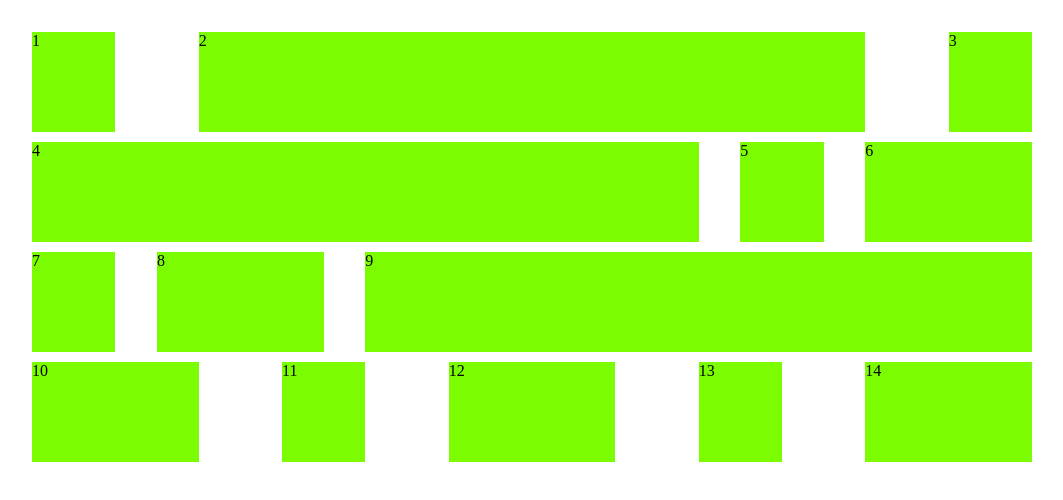
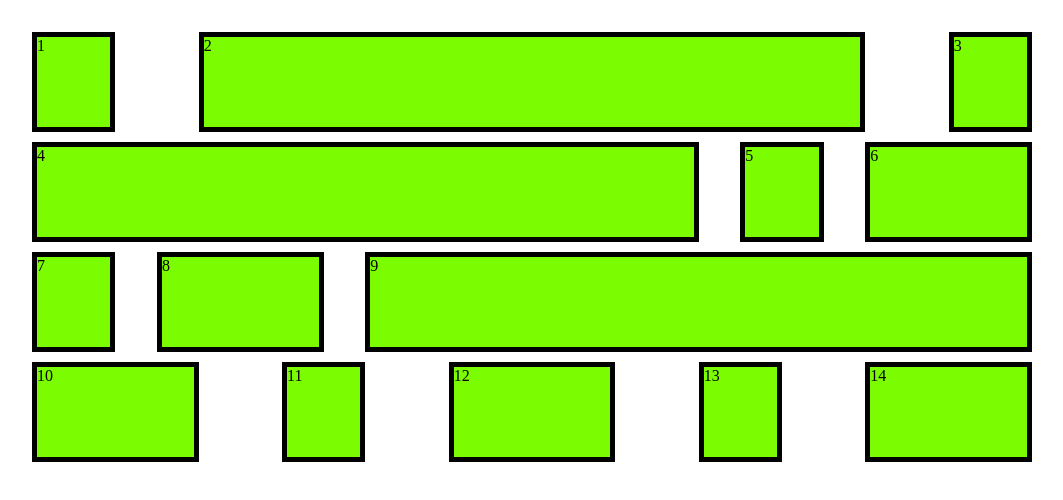
Before and after one commit to SeamusMichaelHoban/GridPracticeTwo, a plain HTML site: page GridPracticeTwo/indexFour.html in a window 1280 px wide. Shown: the whole page, without its empty margins (108-1171 px from the left). Drawn offline with Linux system fonts and the light colour scheme.

```diff
--- a/GridPracticeTwo/style4.css
+++ b/GridPracticeTwo/style4.css
@@ -11,56 +11,70 @@
 .cone {
     grid-column: 1 / span 2;
     background-color:lawngreen;
+    border: 5px solid black;
 }
 .ctwo {
     grid-column: 5 / span 16;
     background-color: lawngreen;
+    border: 5px solid black;
 }
 .cthree {
     grid-column: 23 / span 2;
     background-color: lawngreen;
+    border: 5px solid black;
 }
 .cfour {
     grid-column: 1 / span 16;
     background-color: lawngreen;
+    border: 5px solid black;
 }
 .cfive {
     grid-column: 18 / span 2;
     background-color: lawngreen;
+    border: 5px solid black;
 }
 .csix {
     grid-column: 21 / span 4;
     background-color: lawngreen;
+    border: 5px solid black;
 }
 .cseven {
     grid-column: 1 / span 2;
     background-color: lawngreen;
+    border: 5px solid black;
 }
 .ceight {
     grid-column: 4 / span 4;
     background-color: lawngreen;
+    border: 5px solid black;
 }
 .cnine {
     grid-column: 9 / span 16;
     background-color: lawngreen;
+    border: 5px solid black;
 }
 .cten {
     grid-column: 1 / span 4;
     background-color: lawngreen;
+    border: 5px solid black;
 }
 .celeven {
     grid-column: 7 / span 2;
     background-color: lawngreen;
+    border: 5px solid black;
 }
 .ctwelve {
     grid-column: 11 / span 4;
     background-color: lawngreen;
+    border: 5px solid black;
 }
 .cthirteen {
     grid-column: 17 / span 2;
     background-color: lawngreen;
+    border: 5px solid black;
 }
 .cfourteen {
     grid-column: 21 / span 4;
     background-color: lawngreen;
+    border: 5px solid black;
 }
```
Also changed, not shown: 3 other files.
